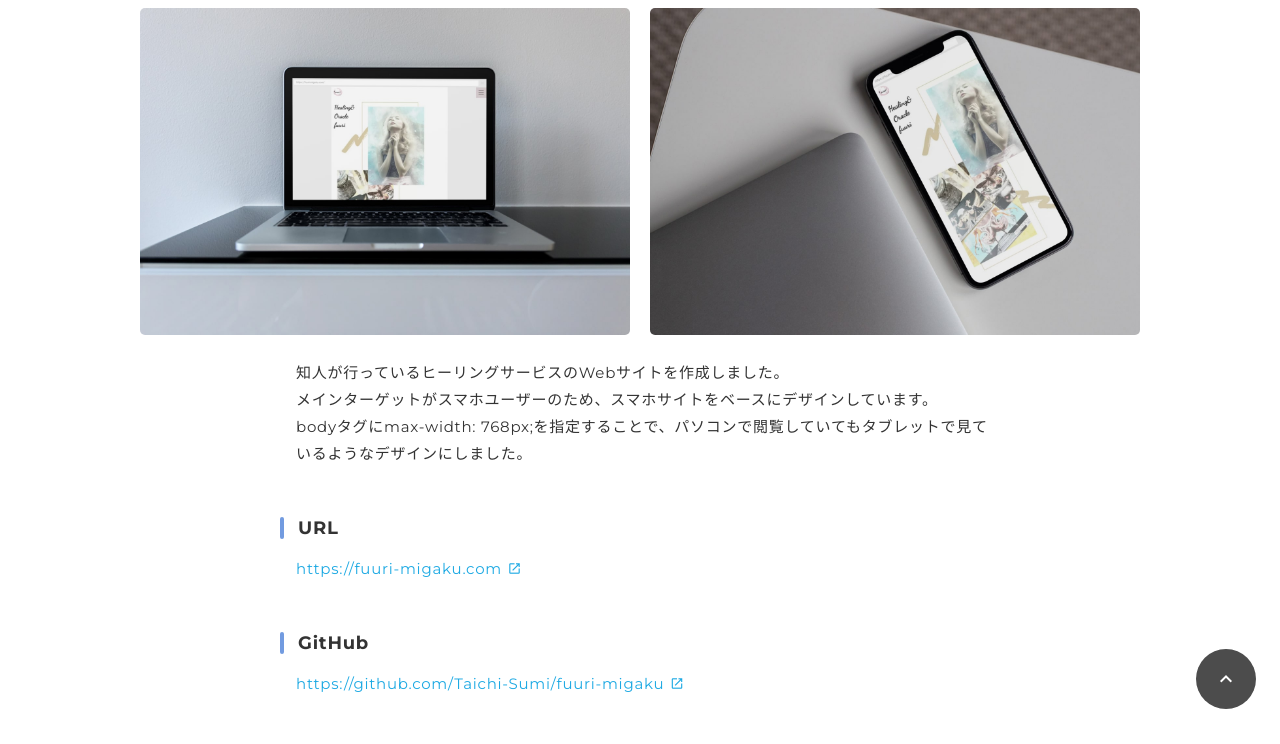
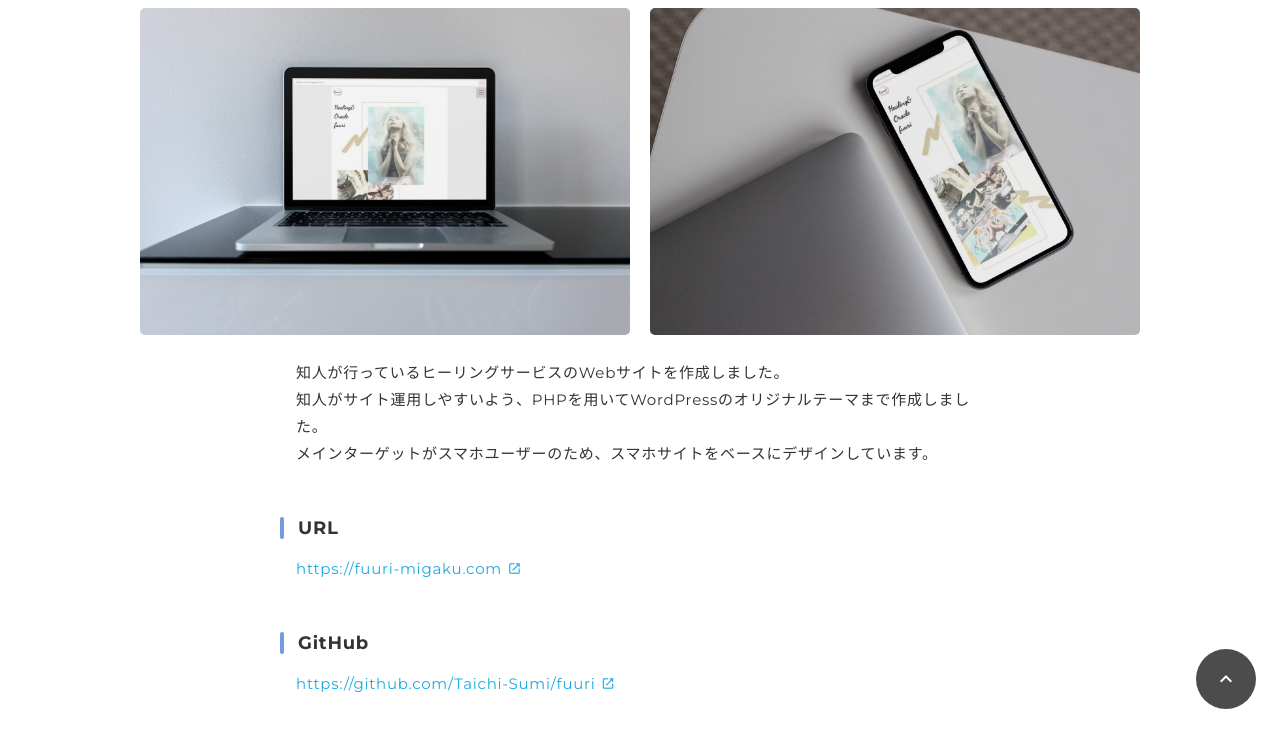
Before and after one commit to Taichi-Sumi/TaichiSumi_Portfolio, a plain HTML site: page t.sumi_portfolio/works/fuuri.html in a window 1280 px wide. Shown: the part 207-951 px from the top of the page. Drawn offline with nearby package versions, Linux system fonts and the light colour scheme; files whose address does not match are found by name.

Commit message:
fuuriのGitHubURL, selectionスタイル更新

```diff
--- a/t.sumi_portfolio/css/style.css
+++ b/t.sumi_portfolio/css/style.css
@@ -19,13 +19,17 @@ img {
 }
 
 
-
 .pc-only {
   display: block;
 }
 
 .sp-only {
   display: none;
+}
+
+::selection {
+  background-color: #729be0;
+  color: #fff;
 }
 
 /*----------------------------
--- a/t.sumi_portfolio/works/fuuri.html
+++ b/t.sumi_portfolio/works/fuuri.html
@@ -66,8 +66,8 @@
                     <div class="article-body">
                         <p>
                             知人が行っているヒーリングサービスのWebサイトを作成しました。<br>
-                            メインターゲットがスマホユーザーのため、スマホサイトをベースにデザインしています。<br>
-                            bodyタグにmax-width: 768px;を指定することで、パソコンで閲覧していてもタブレットで見ているようなデザインにしました。
+                            知人がサイト運用しやすいよう、PHPを用いてWordPressのオリジナルテーマまで作成しました。<br>
+                            メインターゲットがスマホユーザーのため、スマホサイトをベースにデザインしています。
                         </p>
                         <h3>URL</h3>
                         <p><a href="https://fuuri-migaku.com" target="_blank"
@@ -75,9 +75,8 @@
                                     open_in_new
                                 </span></a></p>
                         <h3>GitHub</h3>
-                        <!-- fuuriのGitHubリポジトリ要確認 -->
-                        <p><a href="https://github.com/Taichi-Sumi/fuuri-migaku" target="_blank"
-                                rel="noopener">https://github.com/Taichi-Sumi/fuuri-migaku<span
+                        <p><a href="https://github.com/Taichi-Sumi/fuuri" target="_blank"
+                                rel="noopener">https://github.com/Taichi-Sumi/fuuri<span
                                     class="material-symbols-outlined">
                                     open_in_new
                                 </span></a></p>
```
